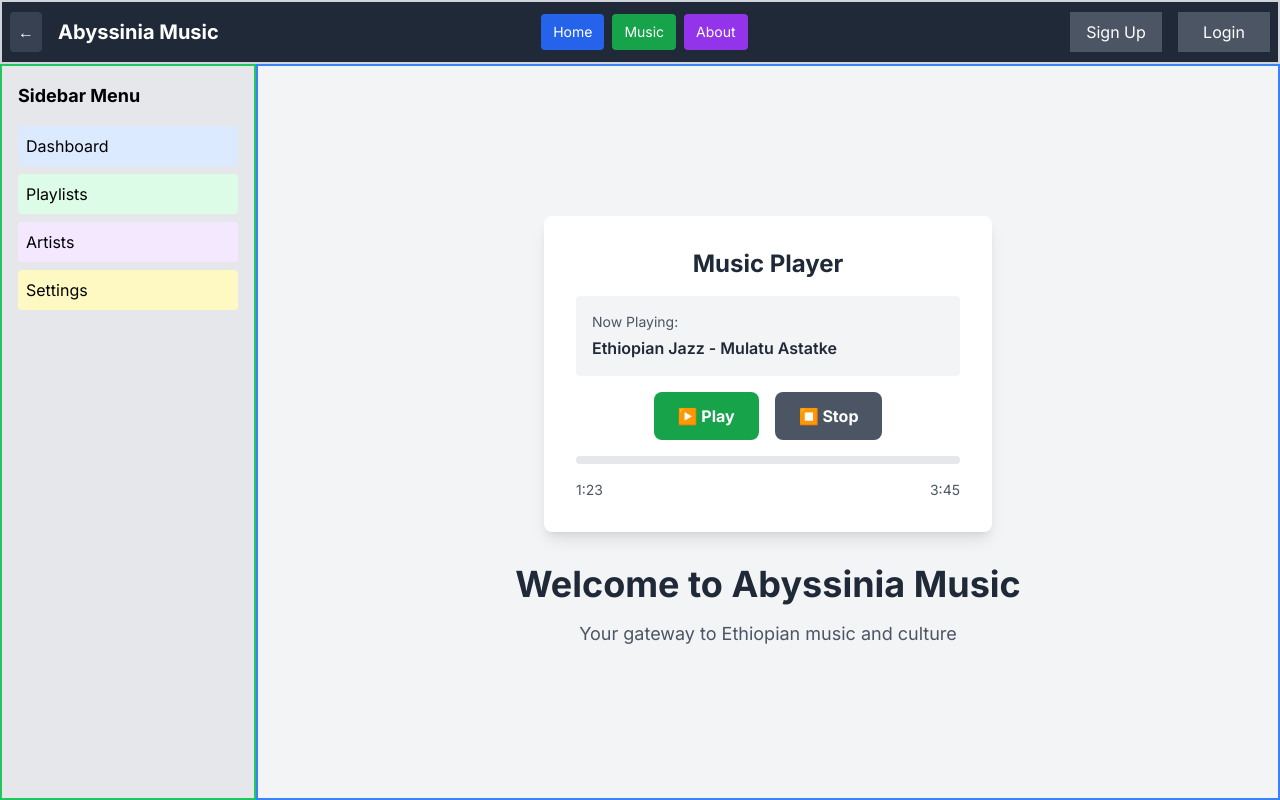
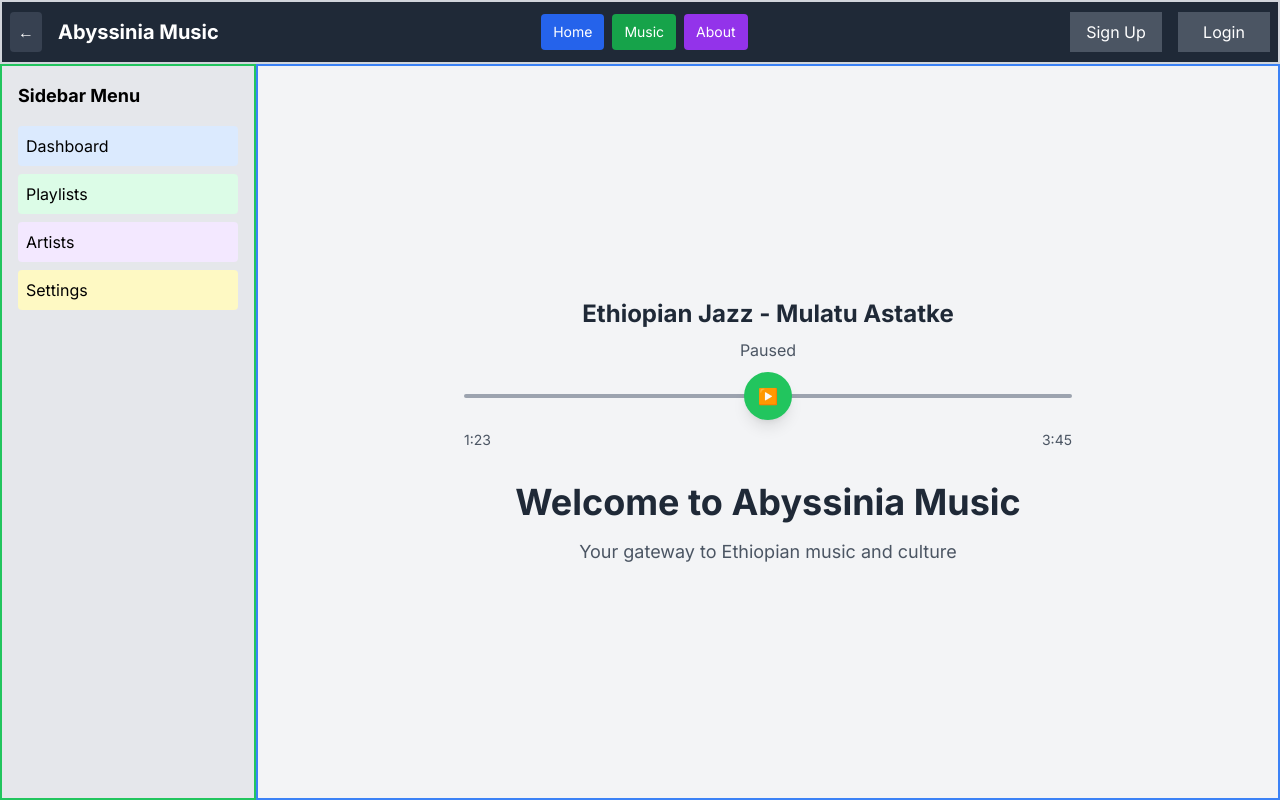
Before and after one commit to getachewjoseph/abyssinia-music, a Next.js app: page / in a window 1280 px wide. Built offline with nearby package versions, Linux system fonts and the light colour scheme.

Commit message:
Changed progress bar slightly

```diff
--- a/src/app/page.tsx
+++ b/src/app/page.tsx
@@ -85,42 +85,43 @@ export default function Home() {
 
         {/* Main content - takes up the rest of the screen */}
         <div className="flex-1 bg-gray-100 flex flex-col items-center justify-center border-2 border-blue-500">
-          {/* Music Player Section */}
-          <div className="bg-white p-8 rounded-lg shadow-lg mb-8 max-w-md w-full">
-            <h2 className="text-2xl font-bold text-gray-800 mb-4 text-center">
-              Music Player
-            </h2>
-
+          {/* Simple Music Player */}
+          <div className="w-full max-w-2xl px-8">
             {/* Current Track Display */}
-            <div className="bg-gray-100 p-4 rounded mb-4">
-              <p className="text-sm text-gray-600 mb-1">Now Playing:</p>
-              <p className="font-semibold text-gray-800">{currentTrack}</p>
+            <div className="text-center mb-8">
+              <h2 className="text-2xl font-bold text-gray-800 mb-2">
+                {currentTrack}
+              </h2>
+              <p className="text-gray-600">
+                {isPlaying ? 'Now Playing' : 'Paused'}
+              </p>
             </div>
 
-            {/* Music Control Buttons */}
-            <div className="flex justify-center space-x-4 mb-4">
-              <button
-                onClick={handlePlayPause}
-                className={`px-6 py-3 rounded-lg font-bold ${
-                  isPlaying
-                    ? 'bg-red-600 hover:bg-red-700 text-white'
-                    : 'bg-green-600 hover:bg-green-700 text-white'
-                }`}
-              >
-                {isPlaying ? '⏸️ Pause' : '▶️ Play'}
-              </button>
+            {/* Progress Line */}
+            <div className="relative mb-8">
+              {/* Background Line */}
+              <div className={`w-full h-1 rounded-full transition-colors duration-300 ${
+                isPlaying ? 'bg-blue-500' : 'bg-gray-400'
+              }`}></div>
 
-              <button
-                onClick={handleStop}
-                className="px-6 py-3 bg-gray-600 hover:bg-gray-700 text-white rounded-lg font-bold"
-              >
-                ⏹️ Stop
-              </button>
-            </div>
+              {/* Progress Fill */}
+              <div className={`absolute top-0 left-0 h-1 rounded-full transition-all duration-300 ${
+                isPlaying ? 'bg-green-500' : 'bg-gray-300'
+              }`} style={{ width: isPlaying ? '45%' : '0%' }}></div>
 
-            {/* Progress Bar */}
-            <div className="w-full bg-gray-200 rounded-full h-2 mb-4">
-              <div className="bg-blue-600 h-2 rounded-full" style={{ width: isPlaying ? '45%' : '0%' }}></div>
+              {/* Control Button in Center */}
+              <div className="absolute top-1/2 left-1/2 transform -translate-x-1/2 -translate-y-1/2">
+                <button
+                  onClick={handlePlayPause}
+                  className={`w-12 h-12 rounded-full flex items-center justify-center text-white font-bold shadow-lg transition-all duration-300 ${
+                    isPlaying
+                      ? 'bg-red-500 hover:bg-red-600'
+                      : 'bg-green-500 hover:bg-green-600'
+                  }`}
+                >
+                  {isPlaying ? '⏸️' : '▶️'}
+                </button>
+              </div>
             </div>
 
             {/* Time Display */}
@@ -131,7 +132,7 @@ export default function Home() {
           </div>
 
           {/* Welcome Message */}
-          <div className="text-center">
+          <div className="text-center mt-8">
             <h2 className="text-4xl font-bold text-gray-800 mb-4">
               Welcome to Abyssinia Music
             </h2>
```
